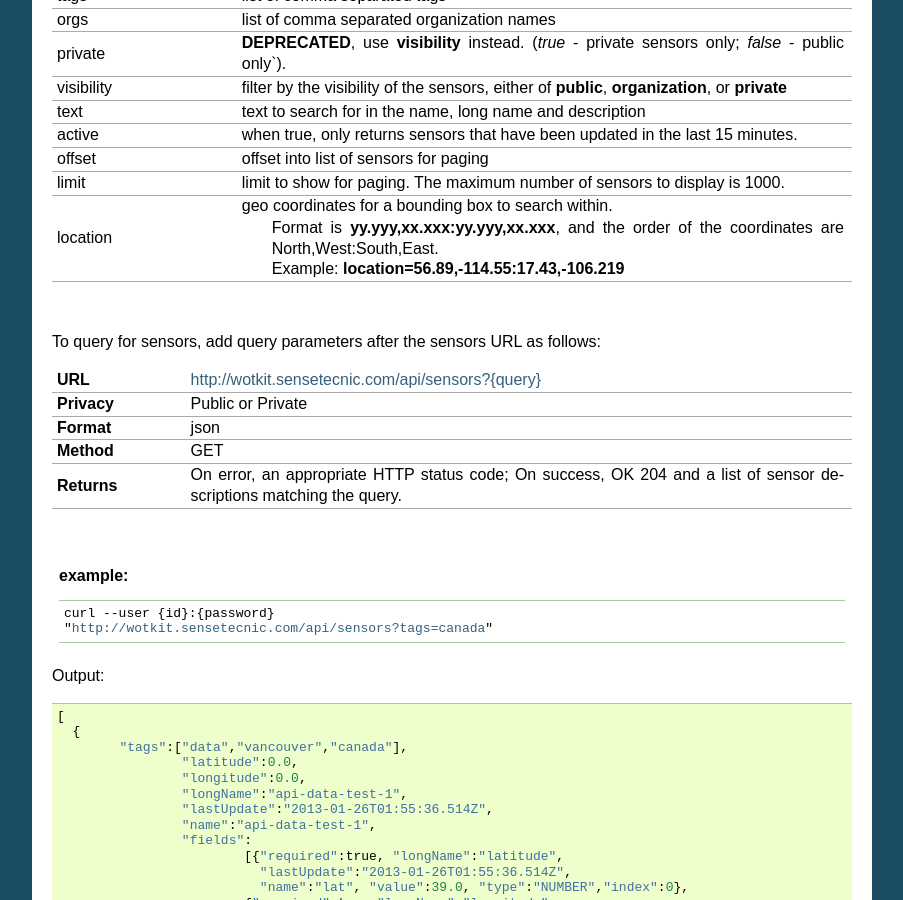
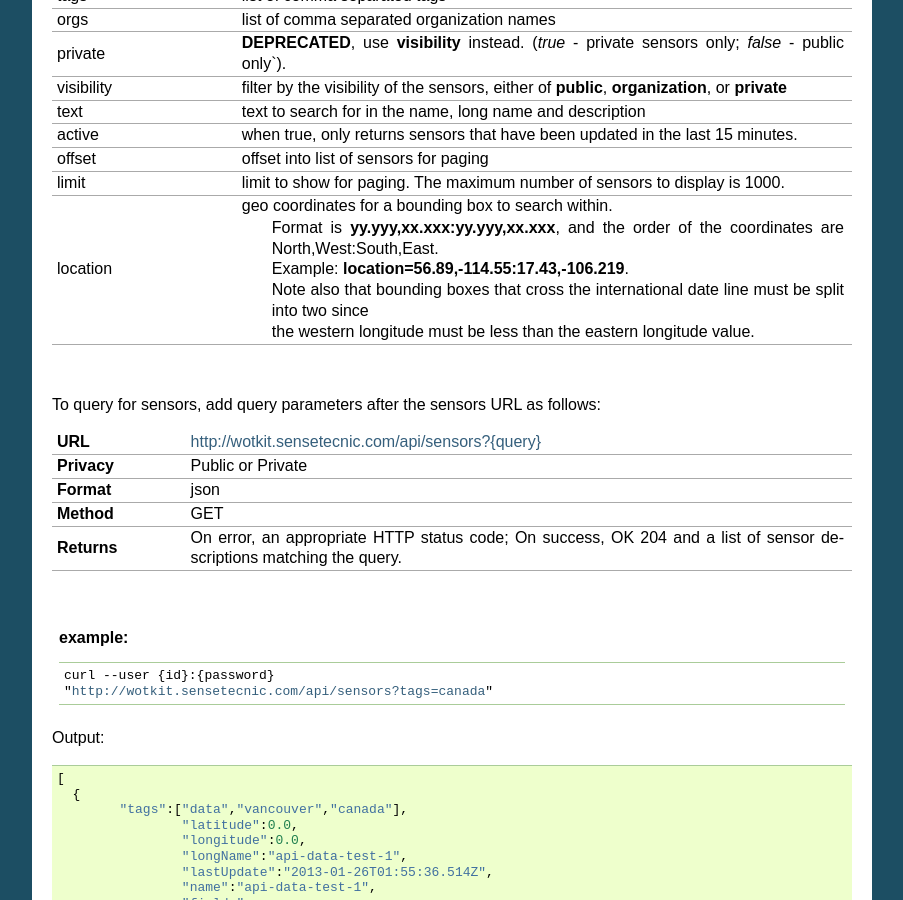
Before and after one commit to SenseTecnic/wotkit-docs, a Sphinx documentation site: the page built from source/api_v1/api_sensors.rst, in a window 1280 px wide and 900 px high, scrolled down 1253 px. Shown: the whole window, without its empty margins (198-1101 px from the left). Built offline with Sphinx 7.4.7, drawn with Linux system fonts in a browser that asks for light colours; formulas are drawn with MathJax 3.

Commit message:
update around location bounding boxes
Bounding boxes cant cross international date line.

```diff
--- a/source/api_v1/api_sensors.rst
+++ b/source/api_v1/api_sensors.rst
@@ -97,7 +97,9 @@ The current query parameters are as follows:
 	* - location
 	  - geo coordinates for a bounding box to search within.
 		| Format is **yy.yyy,xx.xxx:yy.yyy,xx.xxx**, and the order of the coordinates are North,West:South,East.
-		| Example: **location=56.89,-114.55:17.43,-106.219**
+		| Example: **location=56.89,-114.55:17.43,-106.219**.
+		| Note also that bounding boxes that cross the international date line must be split into two since
+		| the western longitude must be less than the eastern longitude value.
 
 |
 
```
